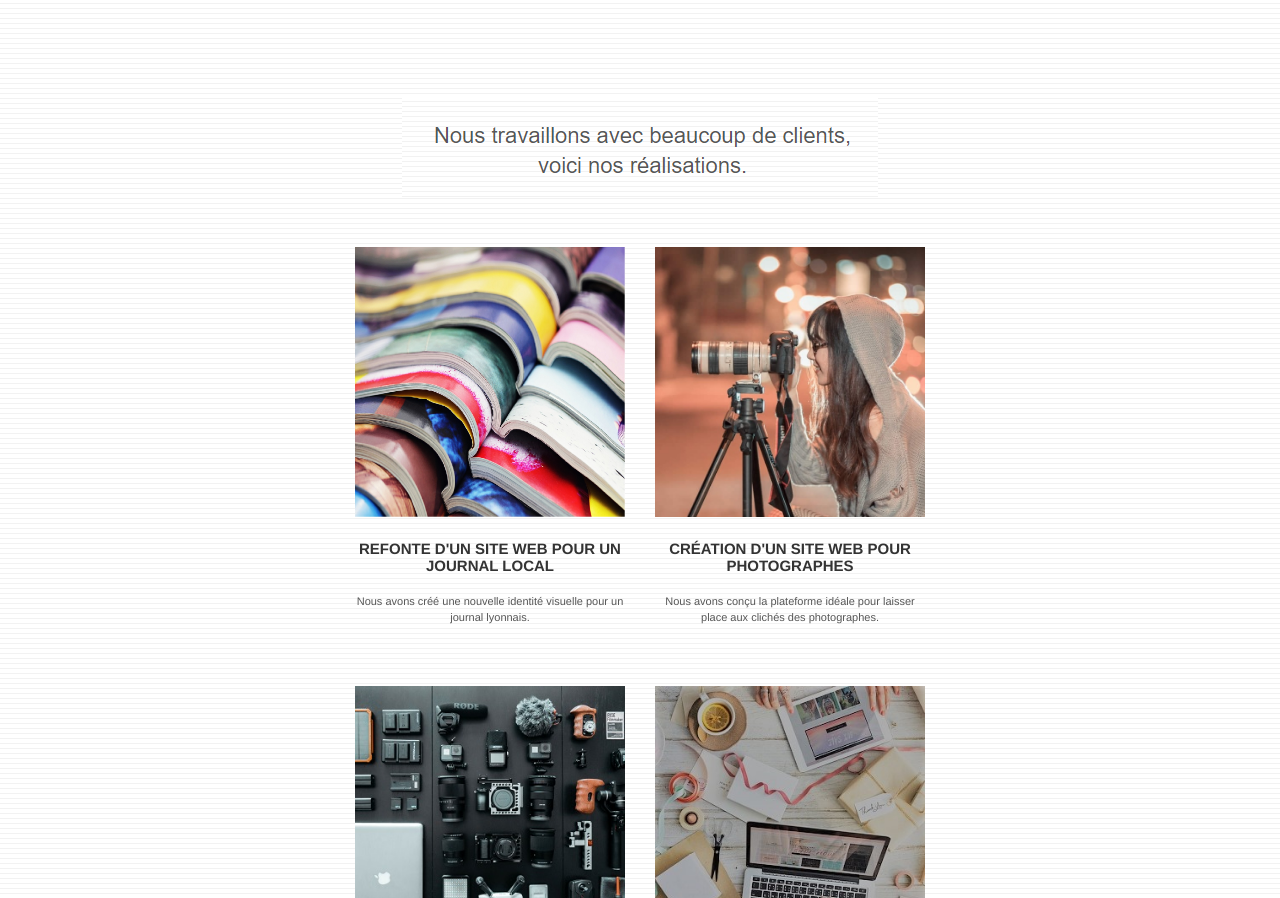
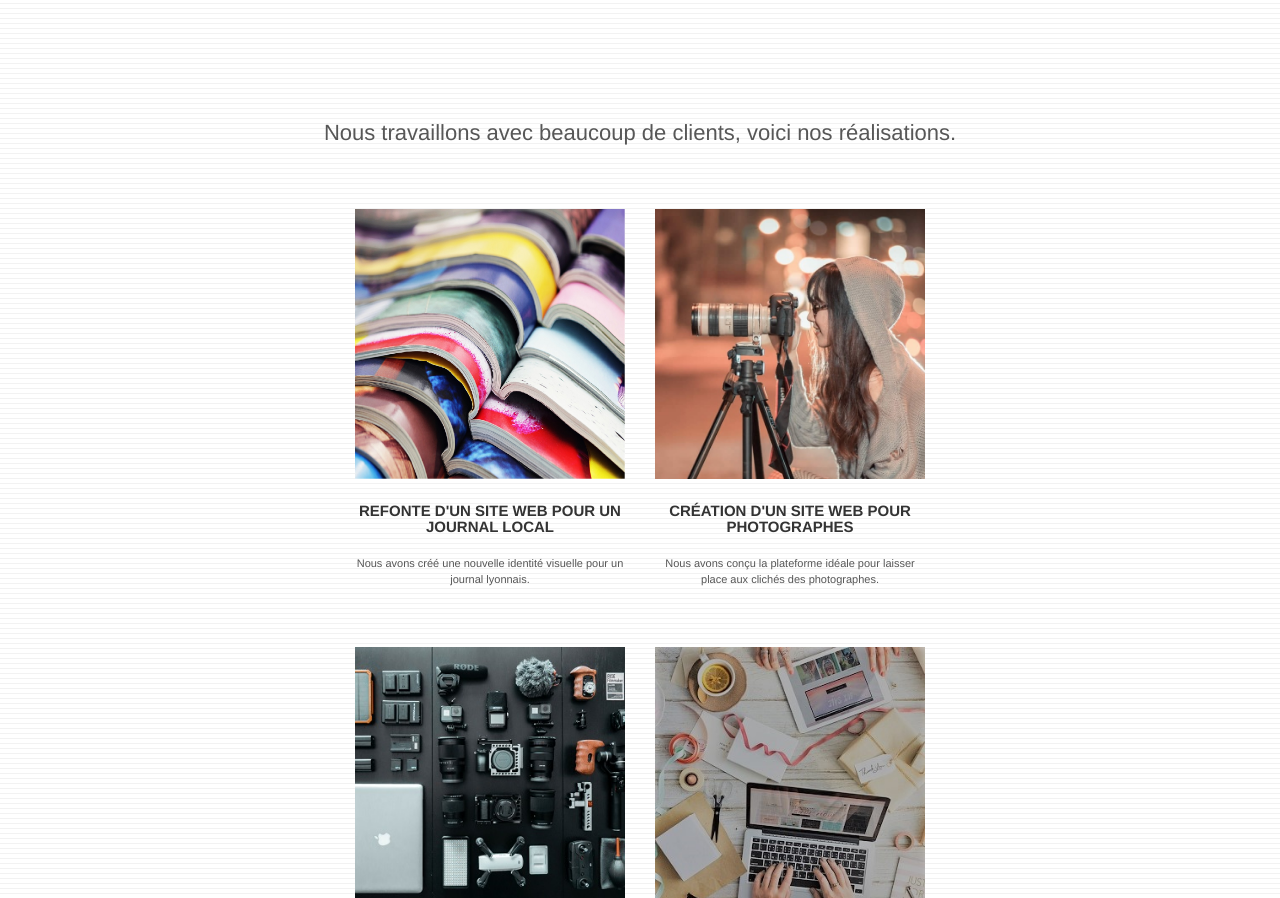
Before and after one commit to AudreyRnn/Chouette-agence-new, a plain HTML site: page index.html in a window 1280 px wide. Shown: the part 1746-2644 px from the top of the page. Drawn offline with Linux system fonts and the light colour scheme.

Commit message:
remplcement image par texte 2/2

```diff
--- a/index.html
+++ b/index.html
@@ -159,7 +159,7 @@
 	<div class="container bloc-lg">
 		<div class="row">
 			<div class="col-sm-12 text-center">
-				<img alt="agence web, agence web paris, web design paris, stratégie web" src="img/title2.png" />
+				<h2>Nous travaillons avec beaucoup de clients, voici nos réalisations.</h2>
 			</div>
 		</div>
 		<div class="row tight-width-whitespace portfolio-row">
```
